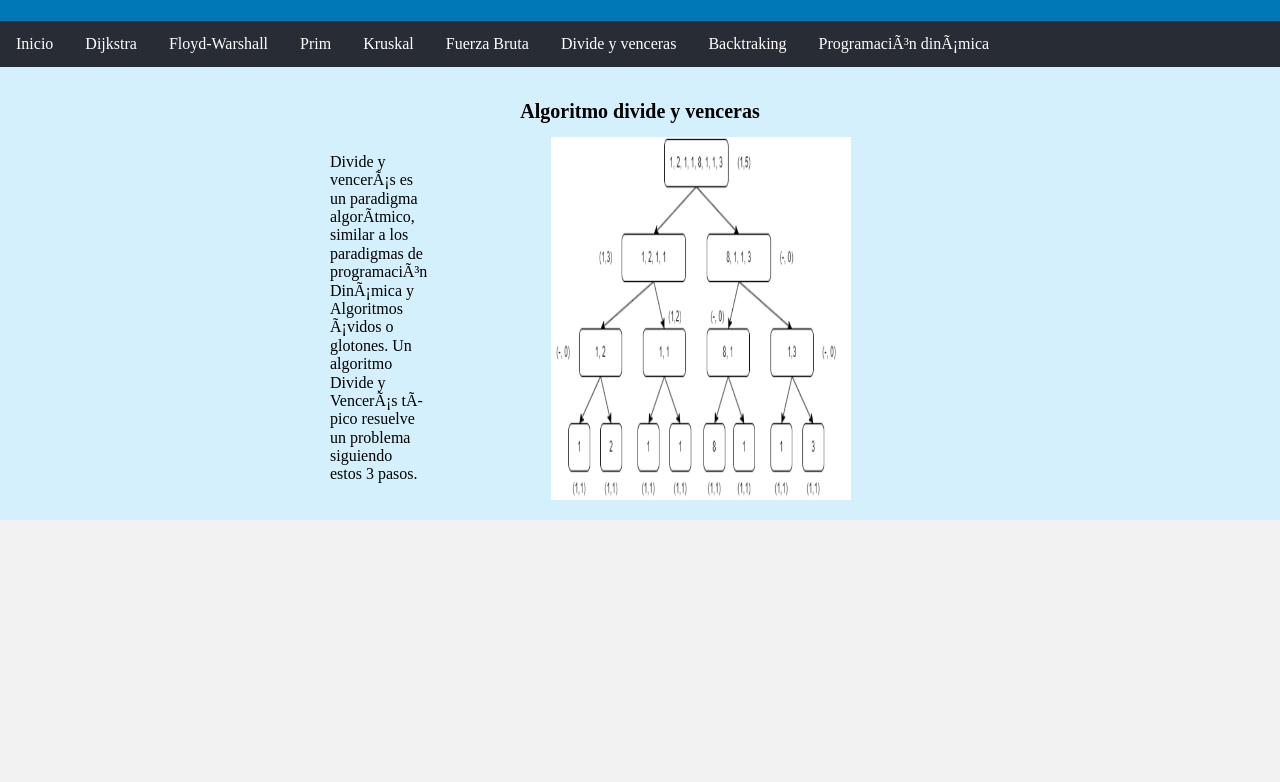
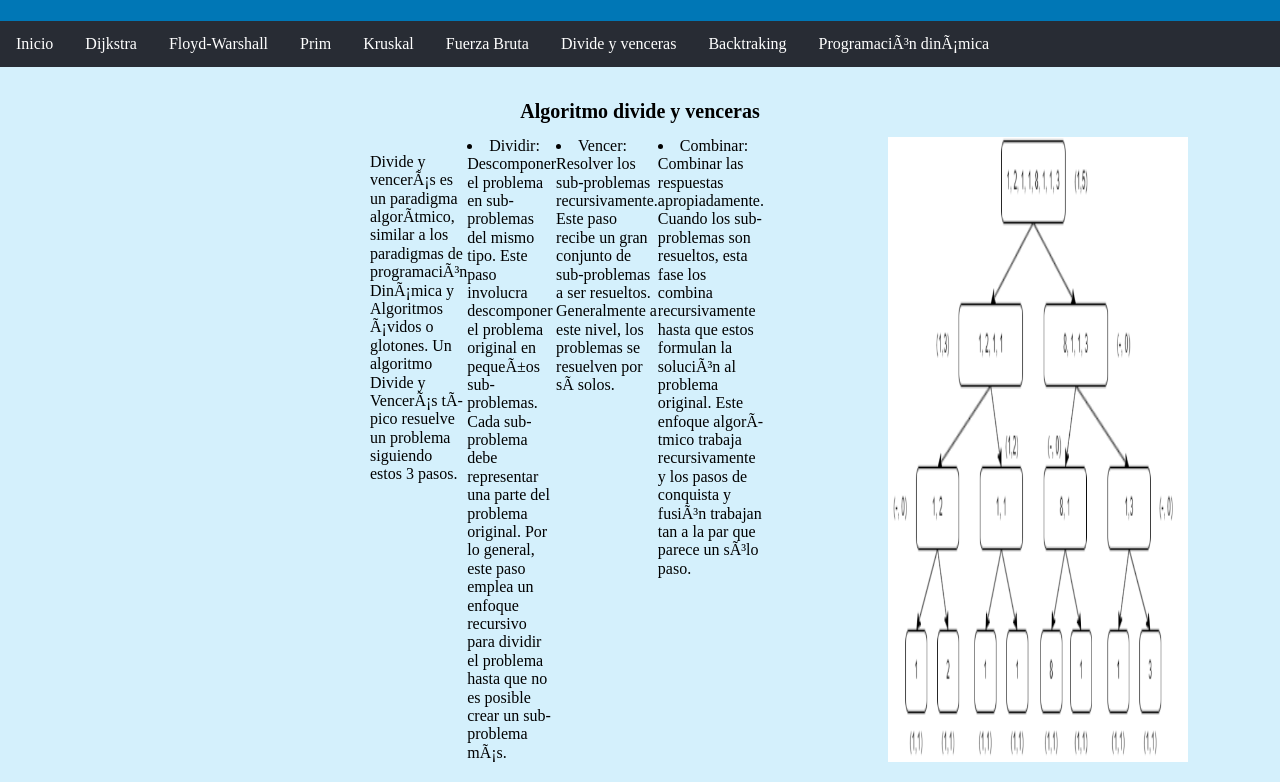
Before and after one commit to phantom12eD/phantom12ed.github.com, a plain HTML site: page proyecto_integrador/index.html in a window 1280 px wide. Both pictures are taken after a click on the link "Divide y venceras". Shown: the part 99-881 px from the top of the page. Before the commit the page ends 800 px from the top, so only its background shows below. Drawn offline with nearby package versions, Linux system fonts and the light colour scheme.

Commit message:
Update index.html

```diff
--- a/proyecto_integrador/index.html
+++ b/proyecto_integrador/index.html
@@ -602,7 +602,10 @@
 			<h1 style="text-align: center;font-size: 20px;">Algoritmo divide y venceras</h1>
 			<div  style="max-width: 100%;margin-left: 25%;margin-right: 25%;">
 				<div class="text-container">
-					<p>Divide y vencerás es un paradigma algorítmico, similar a los paradigmas de programación Dinámica y Algoritmos ávidos o glotones. Un algoritmo Divide y Vencerás típico resuelve un problema siguiendo estos 3 pasos. </p>
+					<ul>Divide y vencerás es un paradigma algorítmico, similar a los paradigmas de programación Dinámica y Algoritmos ávidos o glotones. Un algoritmo Divide y Vencerás típico resuelve un problema siguiendo estos 3 pasos. </ul>
+					<li>Dividir: Descomponer el problema en sub-problemas del mismo tipo. Este paso involucra descomponer el problema original en pequeños sub-problemas. Cada sub-problema debe representar una parte del problema original. Por lo general, este paso emplea un enfoque recursivo para dividir el problema hasta que no es posible crear un sub-problema más.</li>
+					<li>Vencer:  Resolver los sub-problemas recursivamente. Este paso recibe un gran conjunto de sub-problemas a ser resueltos. Generalmente a este nivel, los problemas se resuelven por sí solos.</li>
+					<li>Combinar: Combinar las respuestas apropiadamente. Cuando los sub-problemas son resueltos, esta fase los combina recursivamente hasta que estos formulan la solución al problema original. Este enfoque algorítmico trabaja recursivamente y los pasos de conquista y fusión trabajan tan a la par que parece un sólo paso. </li>
 			<div class=" right-image" style="margin-right:20%;margin-left:20% ;">
 				<img src="./image/algo76.png"  width="300"alt="Algoritmo de ataques de fuerza bruta">
 			</div>
```
